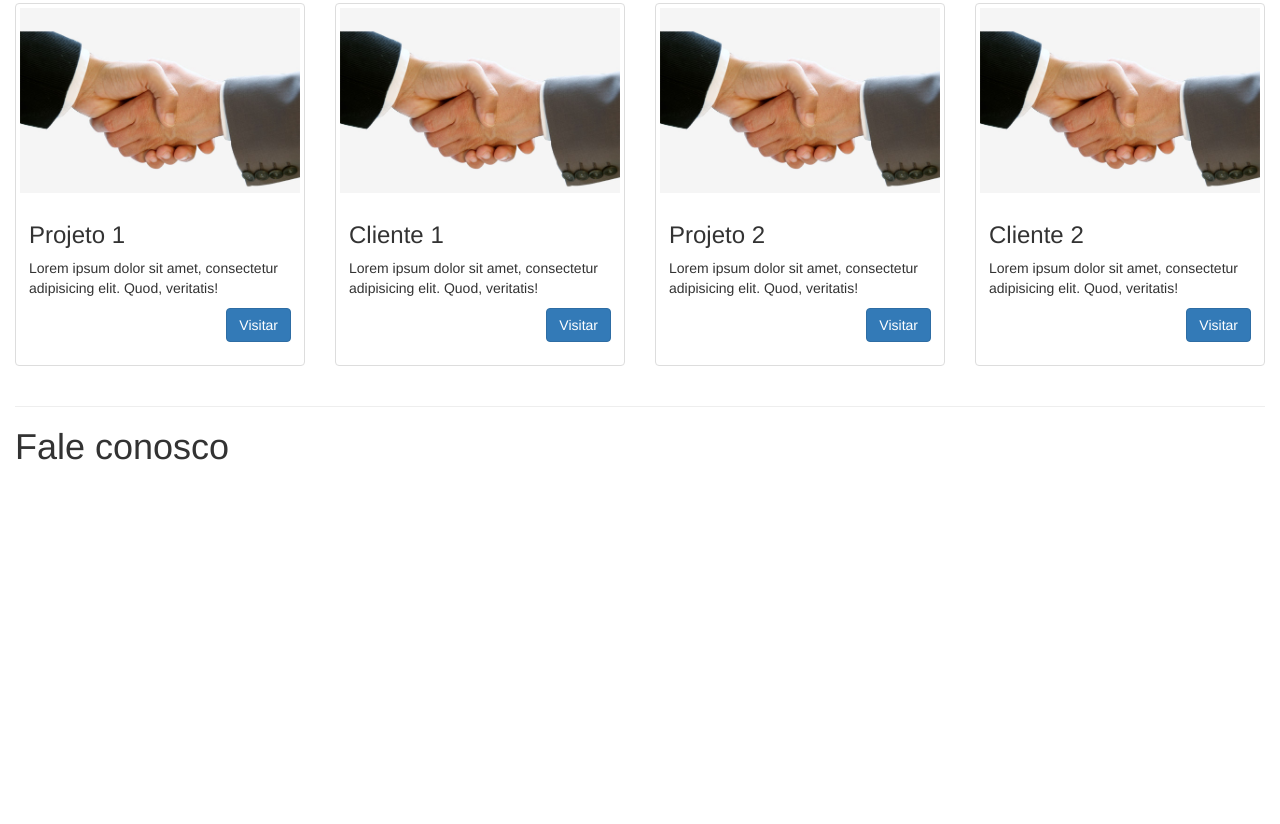
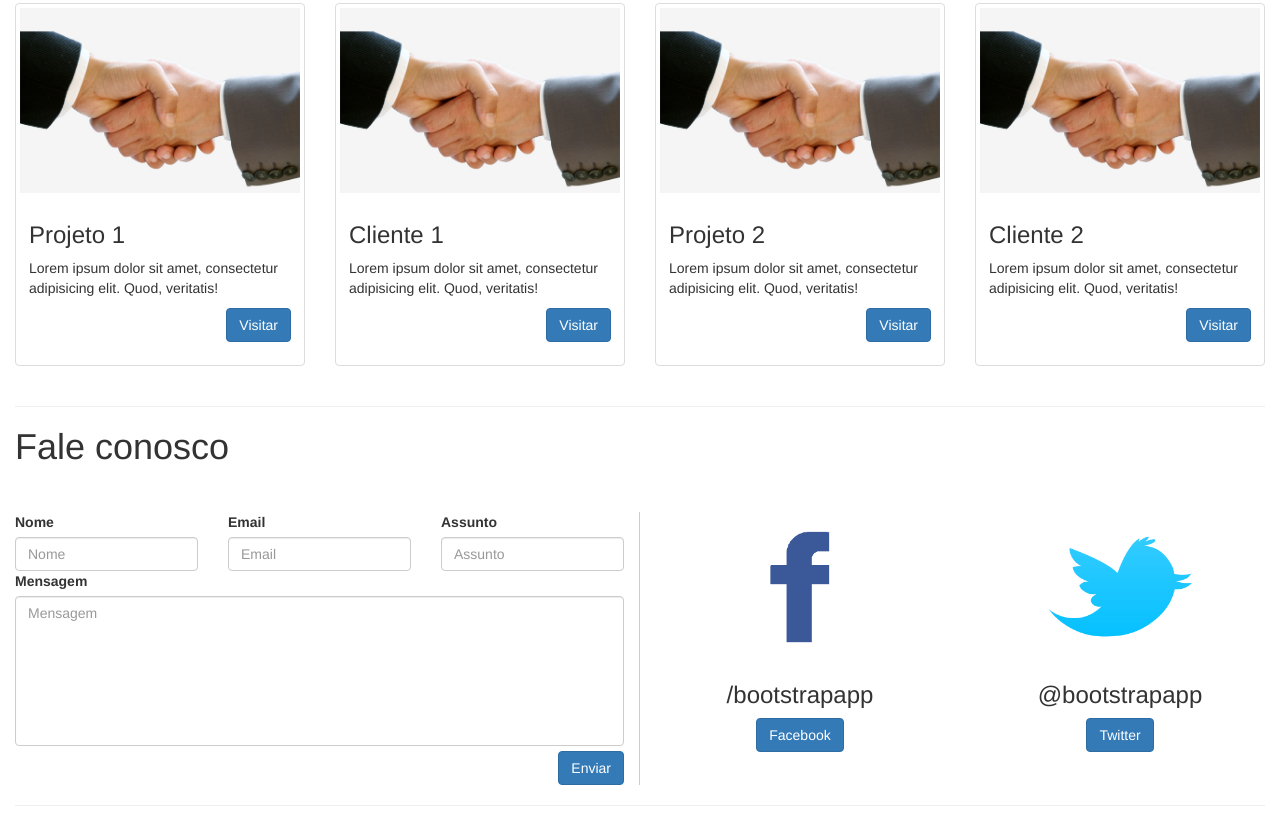
Before and after one commit to erikprogramador/bootstrap-app, a website: page public/index.html in a window 1280 px wide. Shown: the part 1586-2410 px from the top of the page. Before the commit the page ends 2098 px from the top, so only its background shows below. Drawn offline with nearby package versions, Linux system fonts and the light colour scheme.

Commit message:
Inclusão da seção de contato

```diff
--- a/public/asset/css/style.css
+++ b/public/asset/css/style.css
@@ -7,6 +7,19 @@
 .service-img-size {
 	width: 200px;
 }
+.contact-img-size {
+	width: 150px;
+}
 .title-bottom-space {
 	margin-bottom: 45px;
 }
+.margin-btn {
+	margin-top: 5px;
+}
+.border-right-thin {
+	border-right: solid thin #ccc;
+}
+textarea.form-control {
+	height: 150px;
+	resize: none;
+}
--- a/public/index.html
+++ b/public/index.html
@@ -226,9 +226,52 @@
 		<!-- SEÇÃO DE CONTATO -->
 		<h1 class="title-bottom-space" id="contact">Fale conosco</h1>
 		<section class="row">
+			<aside class="col-md-6 col-sm-12 border-right-thin">
+				<div class="row">
+					<form action="" method="post">
+						<div class="form-goup col-md-4 col-sm-12">
+							<label for="nome">Nome</label>
+							<input type="text" name="nome" class="form-control" id="nome" placeholder="Nome">
+						</div>
+						<div class="form-goup col-md-4 col-sm-12">
+							<label for="email">Email</label>
+							<input type="email" name="email" class="form-control" id="email" placeholder="Email">
+						</div>
+						<div class="form-goup col-md-4 col-sm-12">
+							<label for="assunto">Assunto</label>
+							<input type="text" name="assunto" class="form-control" id="assunto" placeholder="Assunto">
+						</div>
+						<div class="form-goup col-md-12">
+							<label for="msg">Mensagem</label>
+							<textarea name="msg" class="form-control" id="msg" placeholder="Mensagem"></textarea>
+						</div>
+						<div class="col-md-12 text-right margin-btn">
+							<button type="submit" class="btn btn-primary">Enviar</button>
+						</div>
+					</form>
+				</div>
+			</aside>
 
+			<aside class="col-md-6 col-sm-12">
+				<div class="row">
+					<div class="text-center col-md-6">
+						<img class="img-circle contact-img-size" src="asset/img/facebook-logo.png">
+						<h3>/bootstrapapp</h3>
+						<p>
+							<a href="#" class="btn btn-primary">Facebook</a>
+						</p>
+					</div>
+					<div class="text-center col-md-6">
+						<img class="img-circle contact-img-size" src="asset/img/twitter-logo.png">
+						<h3>@bootstrapapp</h3>
+						<p>
+							<a href="#" class="btn btn-primary">Twitter</a>
+						</p>
+					</div>
+				</div>
+			</aside>
 		</section>
-
+		<hr>
 	</main>
 
 	<script src="asset/vendor/jquery/dist/jquery.min.js"></script>
```
Also changed, not shown: public/asset/img/facebook-logo.png (added), public/asset/img/twitter-logo.png (added).
